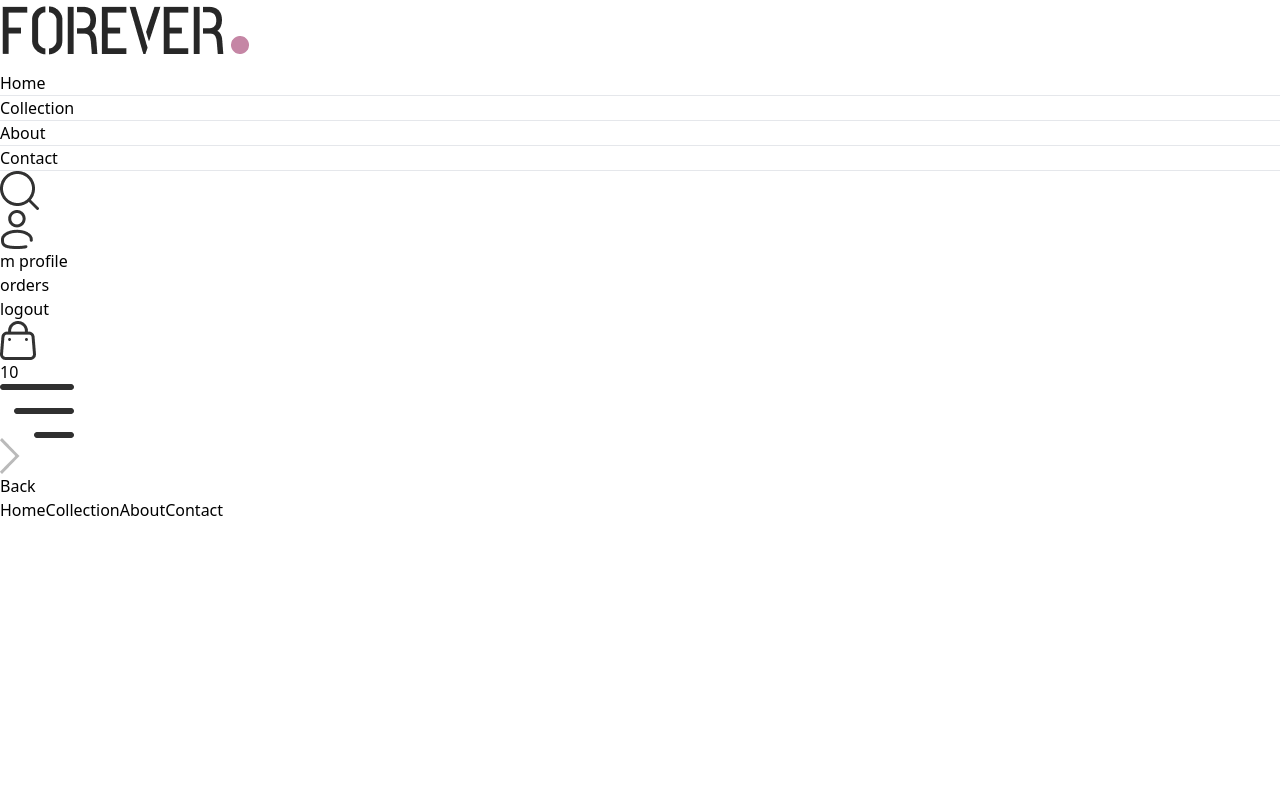
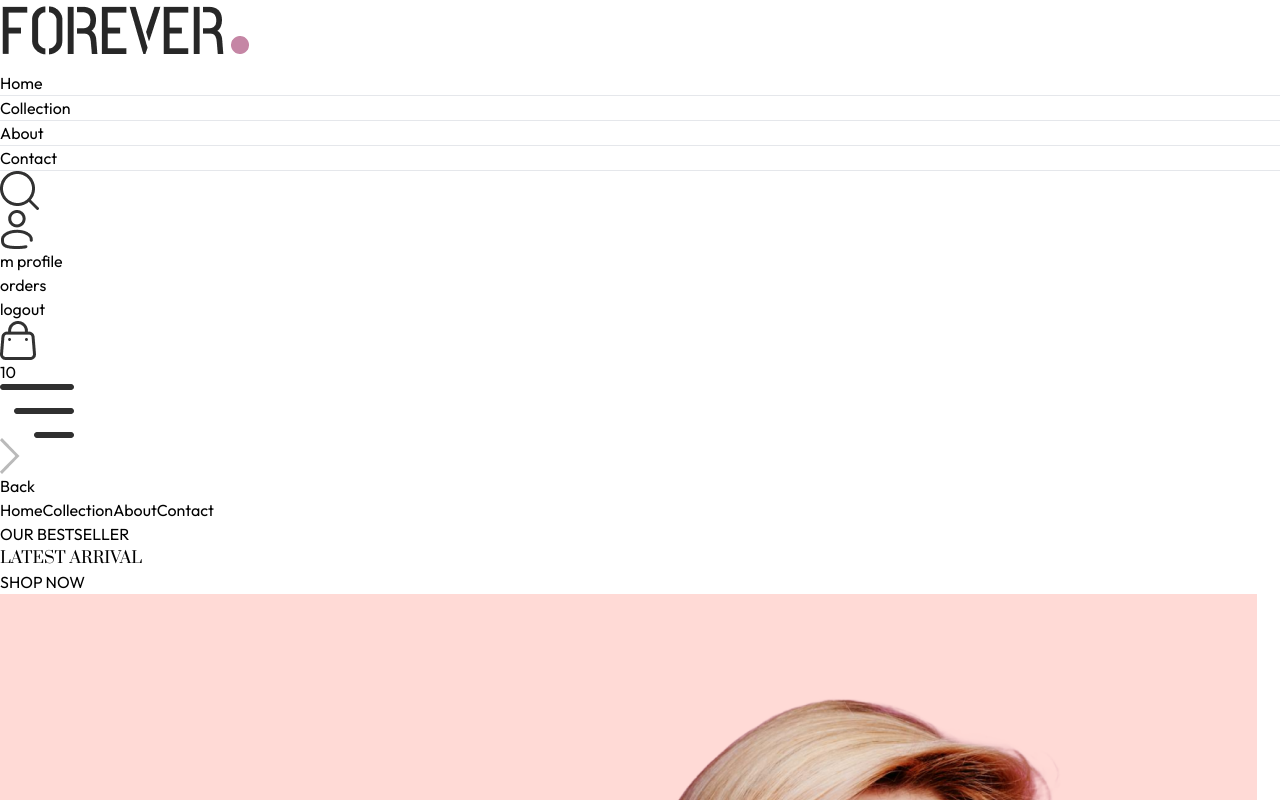
Before and after one commit to obangoriemi1/ecommerce, a React (Vite) app in the folder frontend/: page / in a window 1280 px wide. Shown: the top 800 px of the page. Built offline with nearby package versions, Linux system fonts and the light colour scheme.

Commit message:
added hero section in home page

```diff
--- /dev/null
+++ b/frontend/src/componnents/Hero.jsx
@@ -0,0 +1,27 @@
+import React from 'react'
+import { assets } from '../assets/assets'
+const Hero = () => {
+
+  return (
+    <div className='flex flex-col sm:flex-row border border-gray-500'>
+    {/* left */}
+    <div className="w-full sm:w-1/2 flex items-center justify-center py-10 sm:py-0">
+    <div className="text-[#414141]">
+        <div className="flex items-center gap-2">
+         <p className='w-8 md:w-11 h-[2px] bg-[#414141] '></p>
+         <p className='font-medium text-sm md:text-base'>OUR BESTSELLER</p>
+        </div>
+        <h1 className='text-3xl sm:py-3 lg:text-5xl leading-relaxed prata-regular'>LATEST ARRIVAL</h1>
+        <div className="flex items-center gap-2">
+            <p className='font-semibold text-sm md:text-base '>SHOP NOW</p>
+            <p className='w-8 md:w-11 h-[2px] bg-[#414141]'></p>
+        </div>
+    </div>
+    </div>
+    {/* hero right  */}
+    <img className='w-full sm:w-1/2' src={assets.hero_img} alt="" />
+    </div>
+  )
+}
+
+export default Hero
--- a/frontend/src/index.css
+++ b/frontend/src/index.css
@@ -1,3 +1,4 @@
+@import url('https://fonts.googleapis.com/css2?family=Outfit:wght@100..900&family=Prata&display=swap');
 @tailwind base;
 @tailwind components;
 @tailwind utilities;
@@ -5,3 +6,11 @@
 a.active hr {
   display: block;
 }
+*{
+  font-family: Outfit;
+}
+.prata-regular {
+  font-family: "Prata", serif;
+  font-weight: 400;
+  font-style: normal;
+}
--- a/frontend/src/pages/Home.jsx
+++ b/frontend/src/pages/Home.jsx
@@ -1,9 +1,10 @@
 import React from 'react'
+import Hero from '../componnents/Hero'
 
 const Home = () => {
   return (
     <div>
-
+      <Hero/>
     </div>
   )
 }
```
